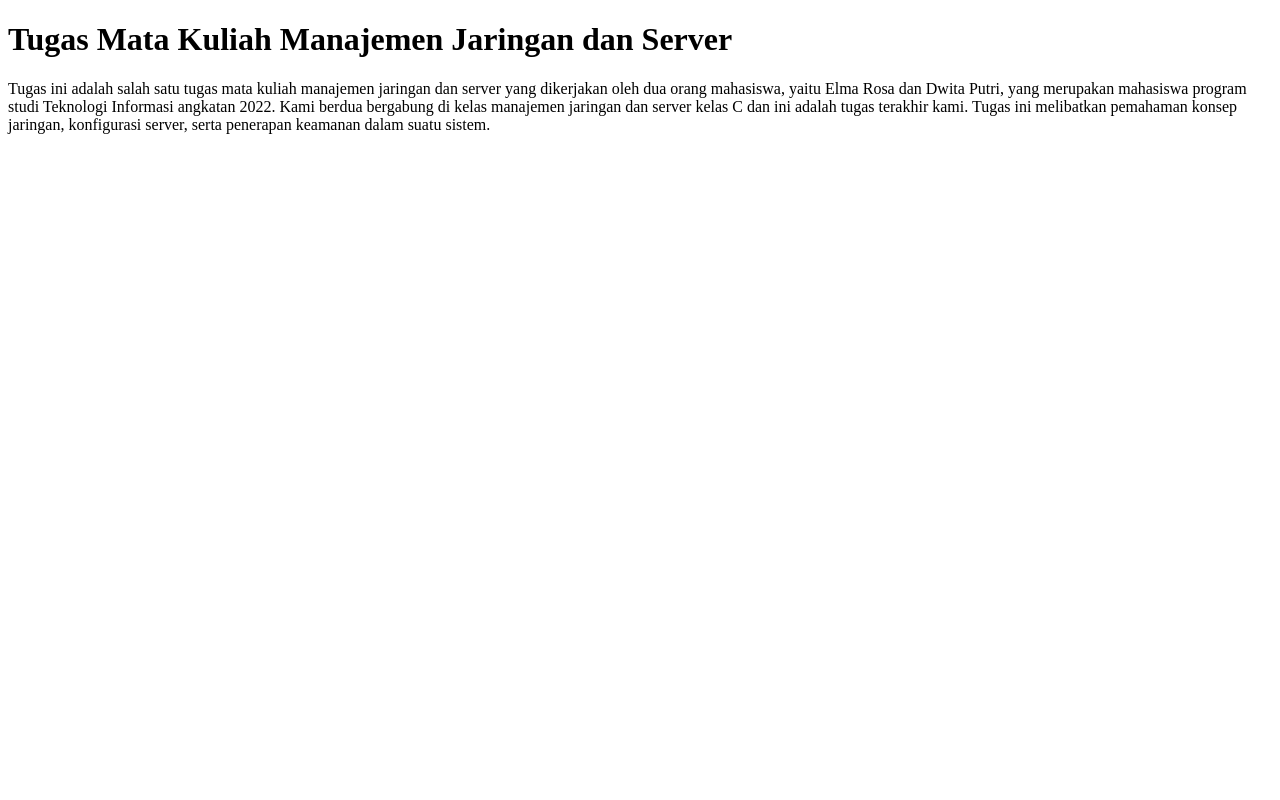
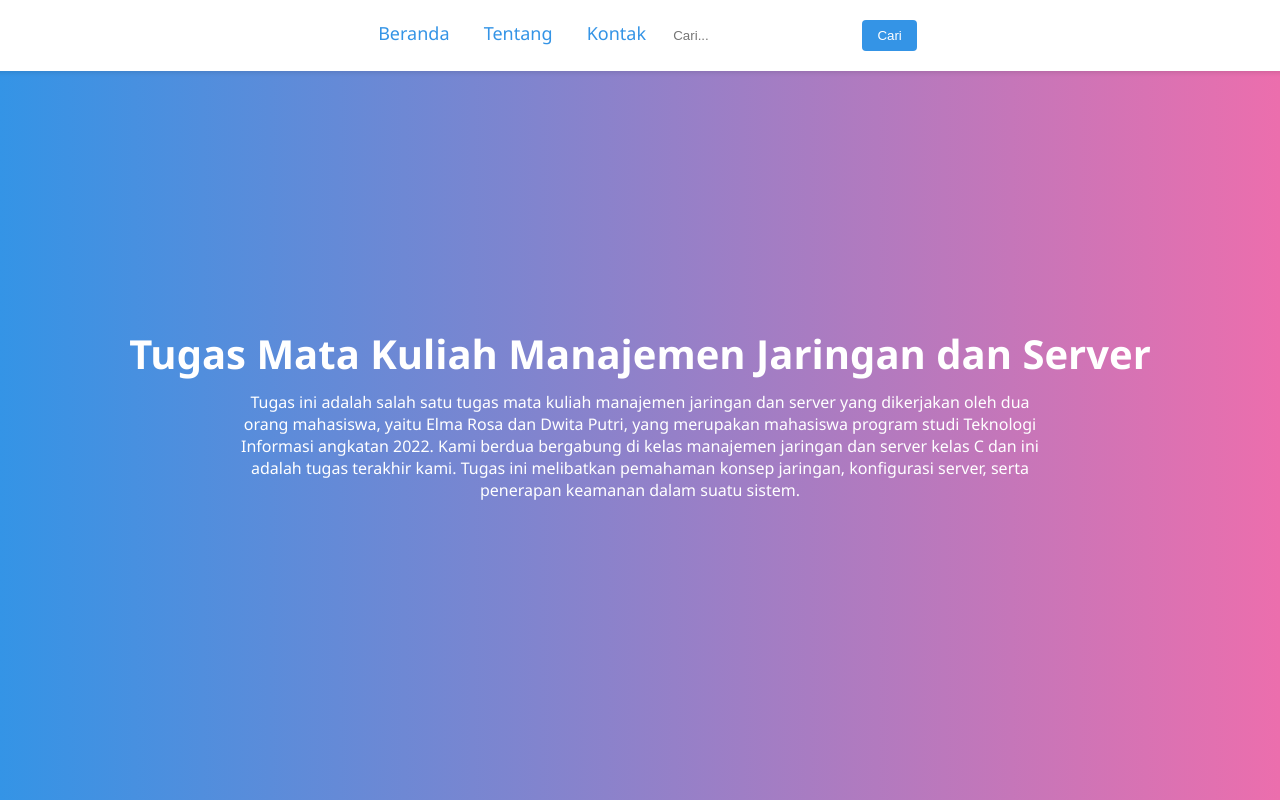
Before and after one commit to elmarosa/mjs, a plain HTML site: page static/index.html in a window 1280 px wide. Drawn offline with Linux system fonts and the light colour scheme.

Commit message:
Update index.html

```diff
--- a/static/index.html
+++ b/static/index.html
@@ -4,7 +4,78 @@
     <meta charset="UTF-8">
     <meta name="viewport" content="width=device-width, initial-scale=1.0">
     <title>Halaman Saya</title>
+    <style>
+        body {
+            font-family: 'Segoe UI', Tahoma, Geneva, Verdana, sans-serif;
+            margin: 0;
+            padding: 0;
+            box-sizing: border-box;
+            background: linear-gradient(to right, #3494E6, #EC6EAD);
+            color: #fff;
+            text-align: center;
+            display: flex;
+            flex-direction: column;
+            align-items: center;
+            justify-content: center;
+            height: 100vh;
+            margin: 0;
+        }
+
+        nav {
+            background-color: #fff;
+            padding: 20px;
+            width: 100%;
+            position: fixed;
+            top: 0;
+            z-index: 1000;
+            box-shadow: 0 2px 4px rgba(0, 0, 0, 0.1);
+        }
+
+        nav a {
+            color: #3494E6;
+            text-decoration: none;
+            margin: 0 15px;
+            font-size: 18px;
+        }
+
+        h1 {
+            font-size: 2.5em;
+            margin-bottom: 10px;
+        }
+
+        p {
+            font-size: 1em;
+            color: #fff;
+            max-width: 800px;
+            margin: 0 auto;
+        }
+
+        input[type="text"] {
+            padding: 8px;
+            border: none;
+            border-radius: 4px;
+        }
+
+        button {
+            background-color: #3494E6;
+            color: #fff;
+            border: none;
+            padding: 8px 15px;
+            border-radius: 4px;
+            cursor: pointer;
+        }
+    </style>
+</head>
 <body>
+
+<nav>
+    <a href="#">Beranda</a>
+    <a href="#">Tentang</a>
+    <a href="#">Kontak</a>
+    <input type="text" placeholder="Cari...">
+    <button>Cari</button>
+</nav>
+
 <h1>Tugas Mata Kuliah Manajemen Jaringan dan Server</h1>
 <p>
     Tugas ini adalah salah satu tugas mata kuliah manajemen jaringan dan server yang dikerjakan oleh dua orang mahasiswa, yaitu Elma Rosa dan Dwita Putri, yang merupakan mahasiswa program studi Teknologi Informasi angkatan 2022. Kami berdua bergabung di kelas manajemen jaringan dan server kelas C dan ini adalah tugas terakhir kami. Tugas ini melibatkan pemahaman konsep jaringan, konfigurasi server, serta penerapan keamanan dalam suatu sistem.
```
